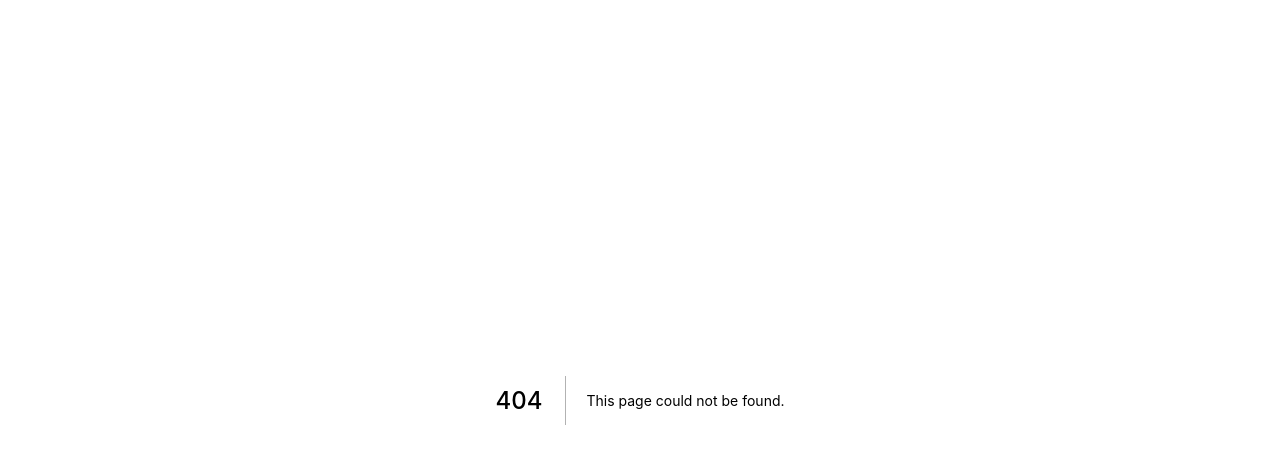
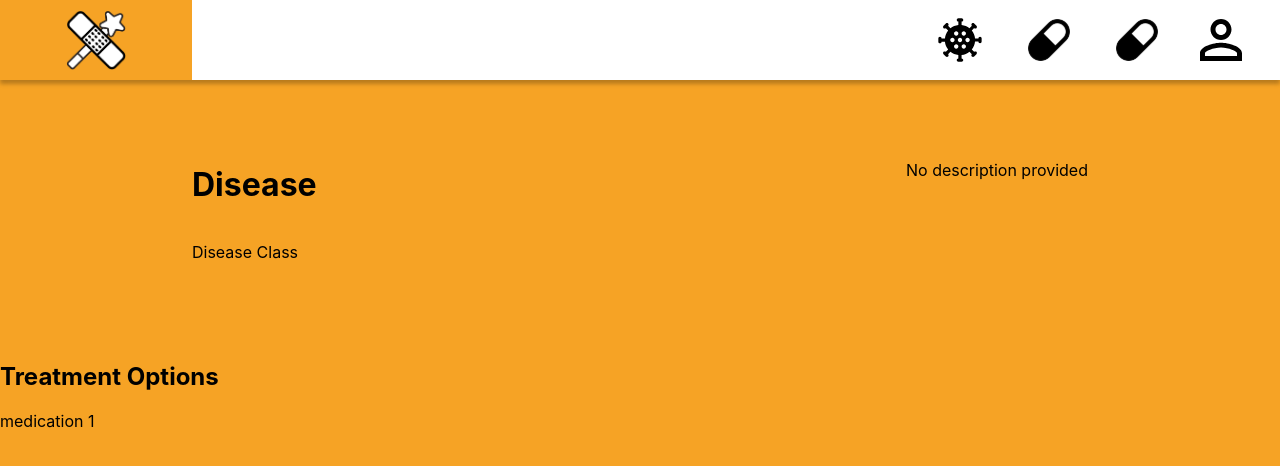
Before and after one commit to dillydally414/trick-or-treatment, a Next.js app: page /disease/1 in a window 1280 px wide. Before the commit this address had no page. Shown: the top 466 px of the page. Built offline with nearby package versions, Linux system fonts and the light colour scheme.

Commit message:
Start of disease page

```diff
--- /dev/null
+++ b/pages/disease/[id].tsx
@@ -0,0 +1,72 @@
+import React, { useState, useEffect, ReactElement } from 'react';
+import { useRouter } from 'next/router';
+import styled from 'styled-components';
+import Color from '../../styles/colors';
+import NavBar from '../../components/NavBar';
+
+const Container = styled.div`
+  display: flex;
+  flex-direction: column;
+  height: 100%;
+  padding: 0;
+`;
+
+const PageContainer = styled.div`
+  height: 100%;
+  background-color: ${Color.ORANGE};
+`;
+
+const TopRow = styled.div`
+  display: flex;
+  flex-direction: row;
+  justify-content: space-between;
+  padding: 5% 15%;
+`;
+
+const LeftCol = styled.div`
+  display: flex;
+  flex-direction: column;
+`;
+
+export default function Disease() {
+  const router = useRouter();
+
+  const { id } = router.query;
+
+  const [loaded, setLoaded] = useState(false);
+  const [name, setName] = useState(`Disease`);
+  const [description, setDescription] = useState('No description provided');
+  const [diseaseClass, setDiseaseClass] = useState('Disease Class');
+  const [medications, setMedications] = useState<ReactElement[]>([<p key="1">medication 1</p>]);
+
+  useEffect(() => {
+    const loadInfo = async () => {
+      // do database connection logic
+      setLoaded(true);
+    }
+    if (typeof id === "string") {
+      loadInfo();
+    }
+  }, [id])
+
+  return (
+    <Container>
+      <PageContainer>
+        <NavBar />
+        {!loaded ? <h1>Loading...</h1> : (
+          <>
+            <TopRow>
+              <LeftCol>
+                <h1>{name}</h1>
+                <p>{diseaseClass}</p>
+              </LeftCol>
+              <p>{description}</p>
+            </TopRow>
+            <h2>Treatment Options</h2>
+            {medications}
+          </>
+        )}
+      </PageContainer>
+    </Container>
+  );
+}
--- a/styles/colors.ts
+++ b/styles/colors.ts
@@ -1,6 +1,7 @@
 enum Color {
   ORANGE = '#F6A325',
   LIGHT_GRAY = '#E5E5E5',
+  DARK_GRAY = '#666666',
   WHITE = '#FFF',
 }
 
```
Also changed, not shown: pages/disease/index.tsx (renamed from pages/disease.tsx, +4 -4 lines).
